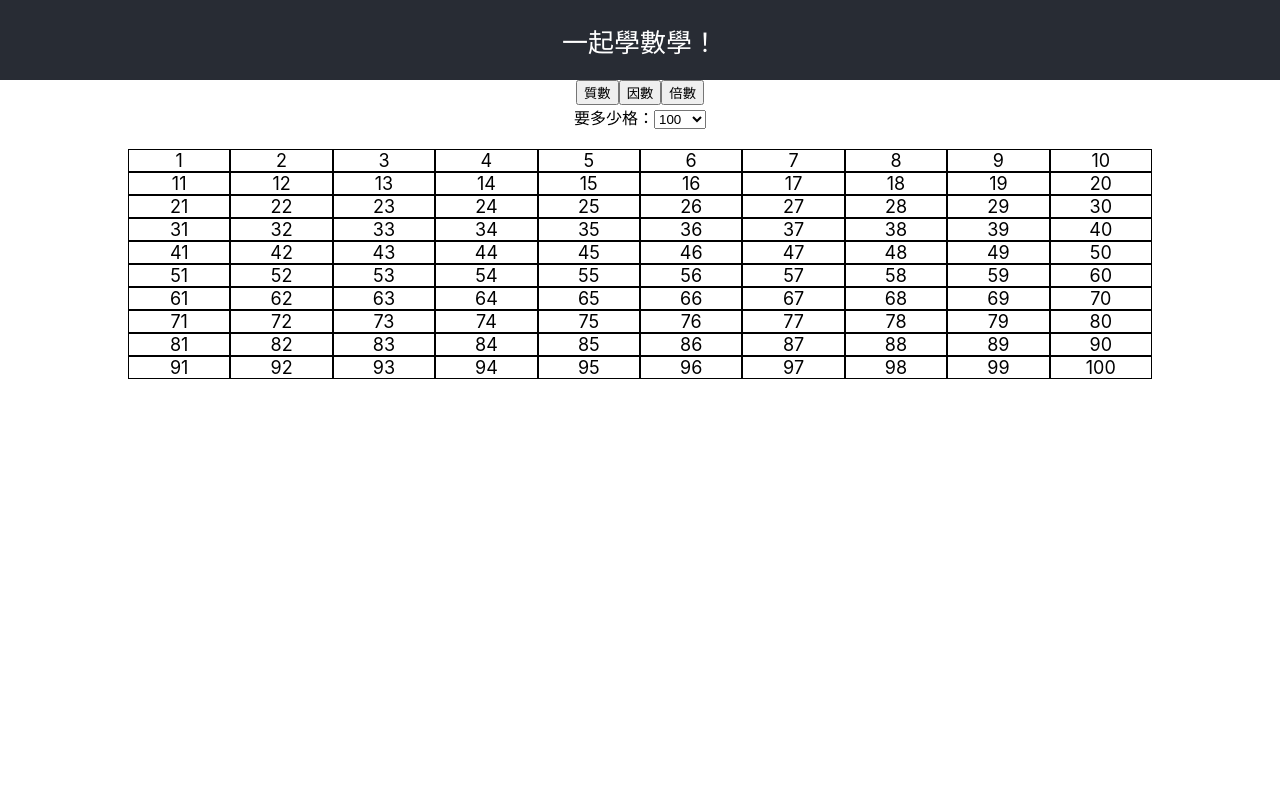
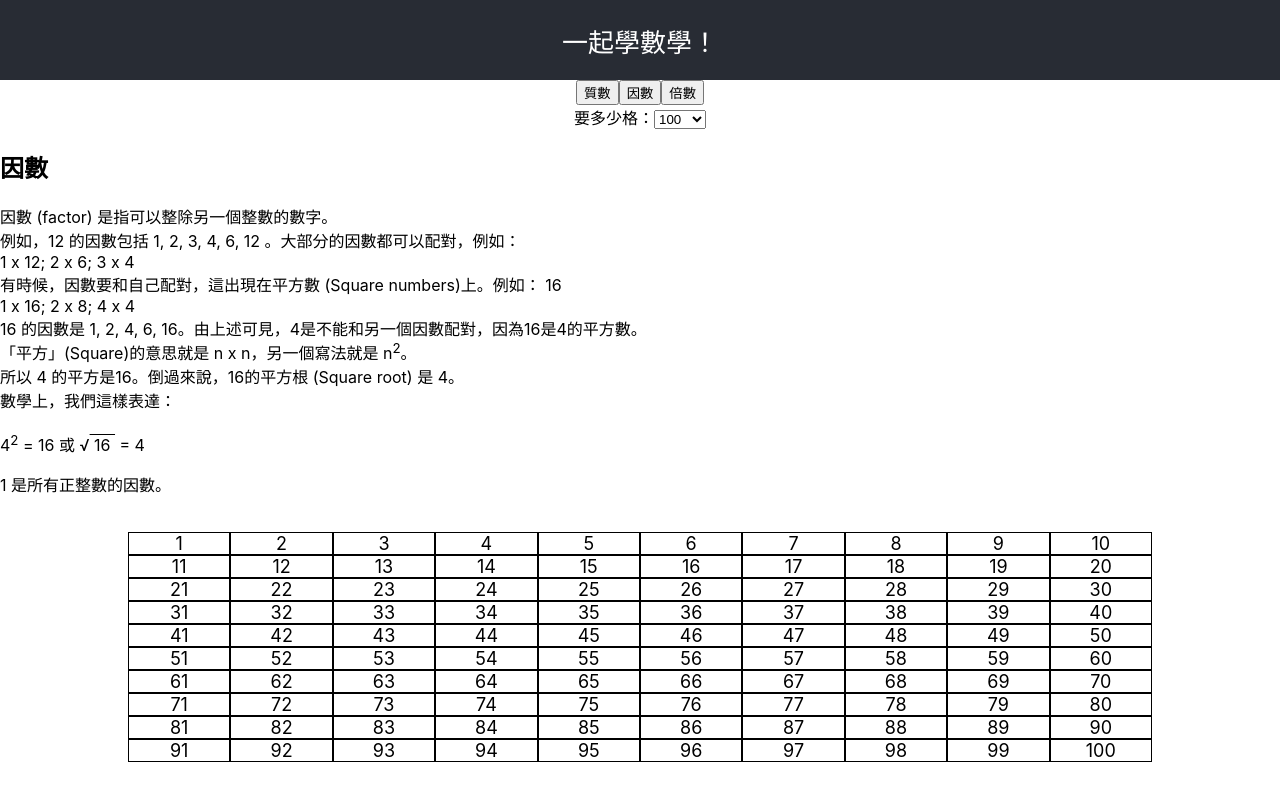
Before and after one commit to michaelcychan/maths-visualised, a React (Create React App) app: page / in a window 1280 px wide. Both pictures are taken after a click on the button "因數". Built offline with nearby package versions, Linux system fonts and the light colour scheme.

Commit message:
add factor explanation

```diff
--- a/src/App.css
+++ b/src/App.css
@@ -13,8 +13,21 @@
   color: white;
 }
 
+.explanation {
+  text-align: left;
+}
+
 .App-link {
   color: #61dafb;
+}
+
+.square-root {
+  white-space: nowrap;
+}
+
+.square-root-number{
+  text-decoration: overline;
+  text-decoration-thickness: 1px;
 }
 
 #number-grid-container {
--- /dev/null
+++ b/src/components/explanationFactor.tsx
@@ -0,0 +1,23 @@
+export const ExplanationFactor = () => {
+  return (
+    <section className="explanation">
+      <h2>因數</h2>
+      <p>
+        因數 (factor) 是指可以整除另一個整數的數字。<br />
+        例如，12 的因數包括 1, 2, 3, 4, 6, 12 。大部分的因數都可以配對，例如：<br />
+        1 x 12; 2 x 6; 3 x 4 <br />
+        有時候，因數要和自己配對，這出現在平方數 (Square numbers)上。例如： 16<br />
+        1 x 16; 2 x 8; 4 x 4 <br />
+        16 的因數是 1, 2, 4, 6, 16。由上述可見，4是不能和另一個因數配對，因為16是4的平方數。<br />
+        「平方」(Square)的意思就是 n x n，另一個寫法就是 n<sup>2</sup>。 <br />
+        所以 4 的平方是16。倒過來說，16的平方根 (Square root) 是 4。<br />
+        數學上，我們這樣表達： <br /> <br />
+        4<sup>2</sup> = 16 或  <span className="square-root">&radic;<span className="square-root-number">&nbsp;16&nbsp;</span> = 4 <br />
+</span>
+      </p>
+      <p>
+        1 是所有正整數的因數。
+      </p>
+    </section>
+  )
+}
--- a/src/components/factorsPage.tsx
+++ b/src/components/factorsPage.tsx
@@ -6,7 +6,7 @@ import {GenerateNumberGrid} from './generateNumberGrid'
 import {GridSizeSelector} from './gridSizeSelector';
 import {extractInnerTextFromEventTarget} from './extractInnerTextFromEventTarget';
 import {sortThisArray} from './sortThisArray';
-import {ExplanationPrime} from './explanationPrime';
+import {ExplanationFactor} from './explanationFactor';
 
 export const FactorsPage = () => {
   const [gridSize, setGridSize] = useState(100);
@@ -28,7 +28,7 @@ export const FactorsPage = () => {
     <>
       <GridSizeSelector changeGridSize={changeGridSize} />
       <div>
-
+      <ExplanationFactor />
       </div>
 
       <br></br>
```
